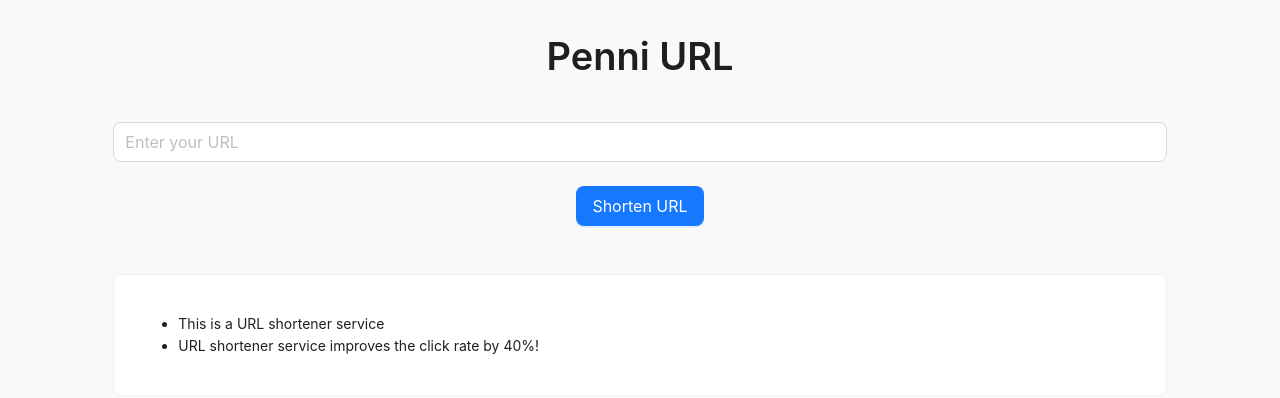
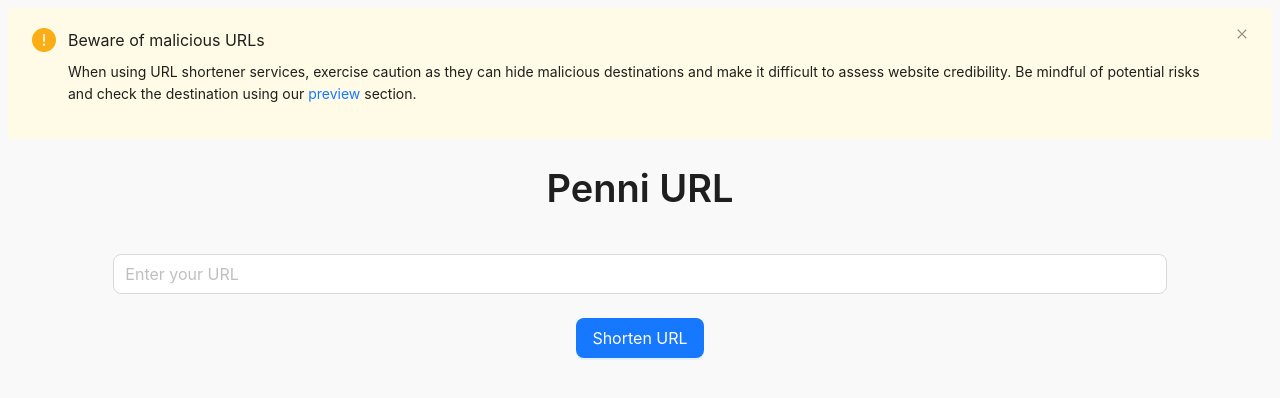
Before and after one commit to Ehsan-Home/URL_shortener, a React (Create React App) app in the folder front-end/: page / in a window 1280 px wide. Shown: the top 398 px of the page. Built offline with nearby package versions, Linux system fonts and the light colour scheme.

Commit message:
malicious link alert added

```diff
--- /dev/null
+++ b/front-end/src/Components/MaliciousLinks.js
@@ -0,0 +1,23 @@
+import { Alert, Typography } from "antd";
+
+const { Paragraph } = Typography;
+
+const MaliciousLinksAlert = () => {
+  return (
+    <Alert
+      closable
+      message="Beware of malicious URLs"
+      description={
+        <Paragraph>
+          When using URL shortener services, exercise caution as they can hide
+          malicious destinations and make it difficult to assess website
+          credibility. Be mindful of potential risks and check the destination
+          using our <a href="#">preview</a> section.
+        </Paragraph>
+      }
+      banner
+    />
+  );
+};
+
+export default MaliciousLinksAlert;
--- a/front-end/src/Views/Home.js
+++ b/front-end/src/Views/Home.js
@@ -4,11 +4,13 @@ import Header from "../Components/Header";
 import Notes from "../Components/Notes";
 import ShortURLBox from "../Components/ShortURLBox";
 import TextInputBox from "../Components/TextInputBox";
+import MaliciousLinksAlert from "../Components/MaliciousLinks";
 
 const Home = () => {
   const [shortURL, setShortURL] = useState();
   return (
     <div className="background">
+      <MaliciousLinksAlert />
       <Row justify="center" gutter={[0, 24]}>
         <Col xs={24} sm={24} md={18} lg={20} xl={20}>
           <Header />
@@ -19,9 +21,9 @@ const Home = () => {
             {shortURL && <ShortURLBox shortURL={shortURL} />}
           </>
         </Col>
-        <Col xs={24} sm={24} md={18} lg={20} xl={20}>
+        {/* <Col xs={24} sm={24} md={18} lg={20} xl={20}>
           <Notes />
-        </Col>
+        </Col> */}
       </Row>
     </div>
   );
```
